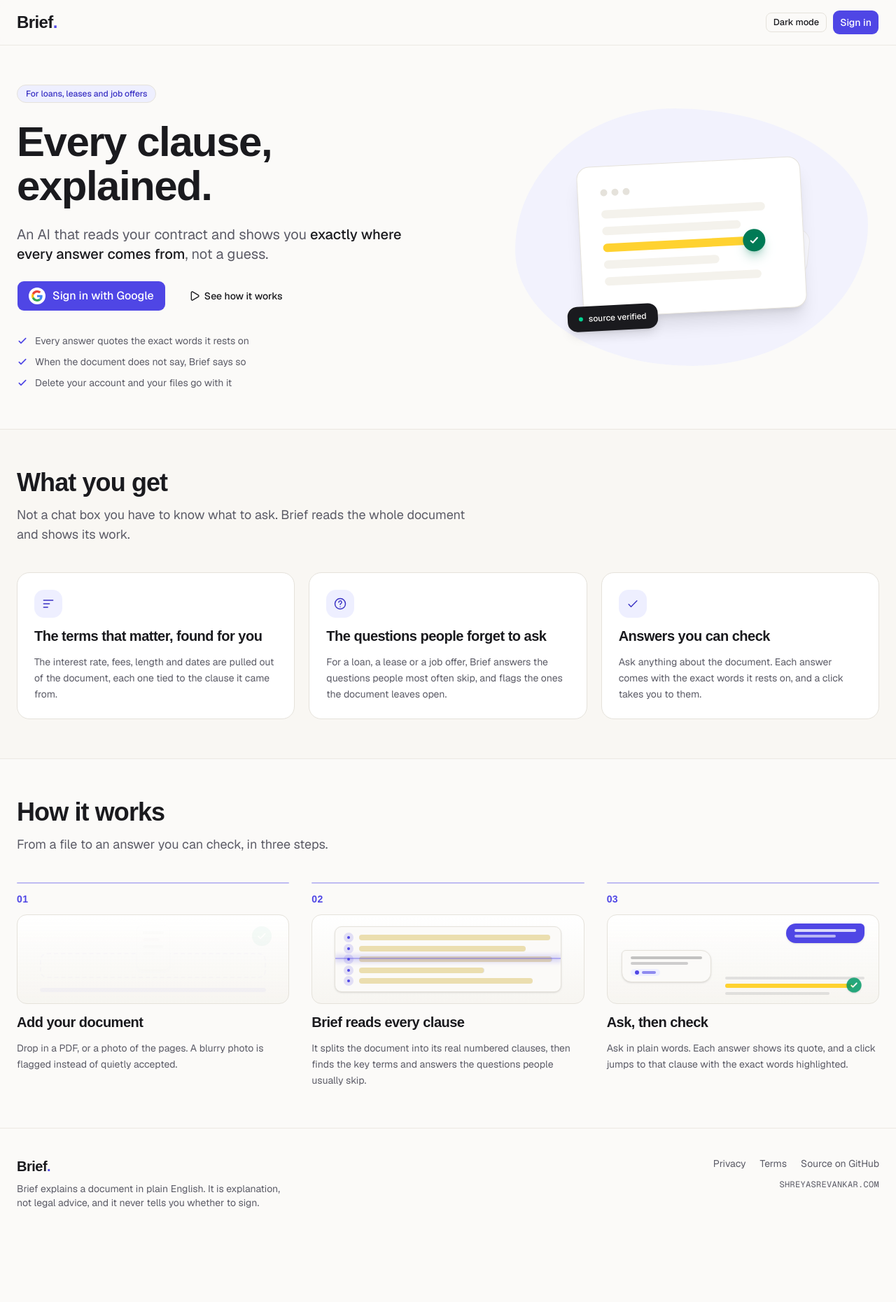
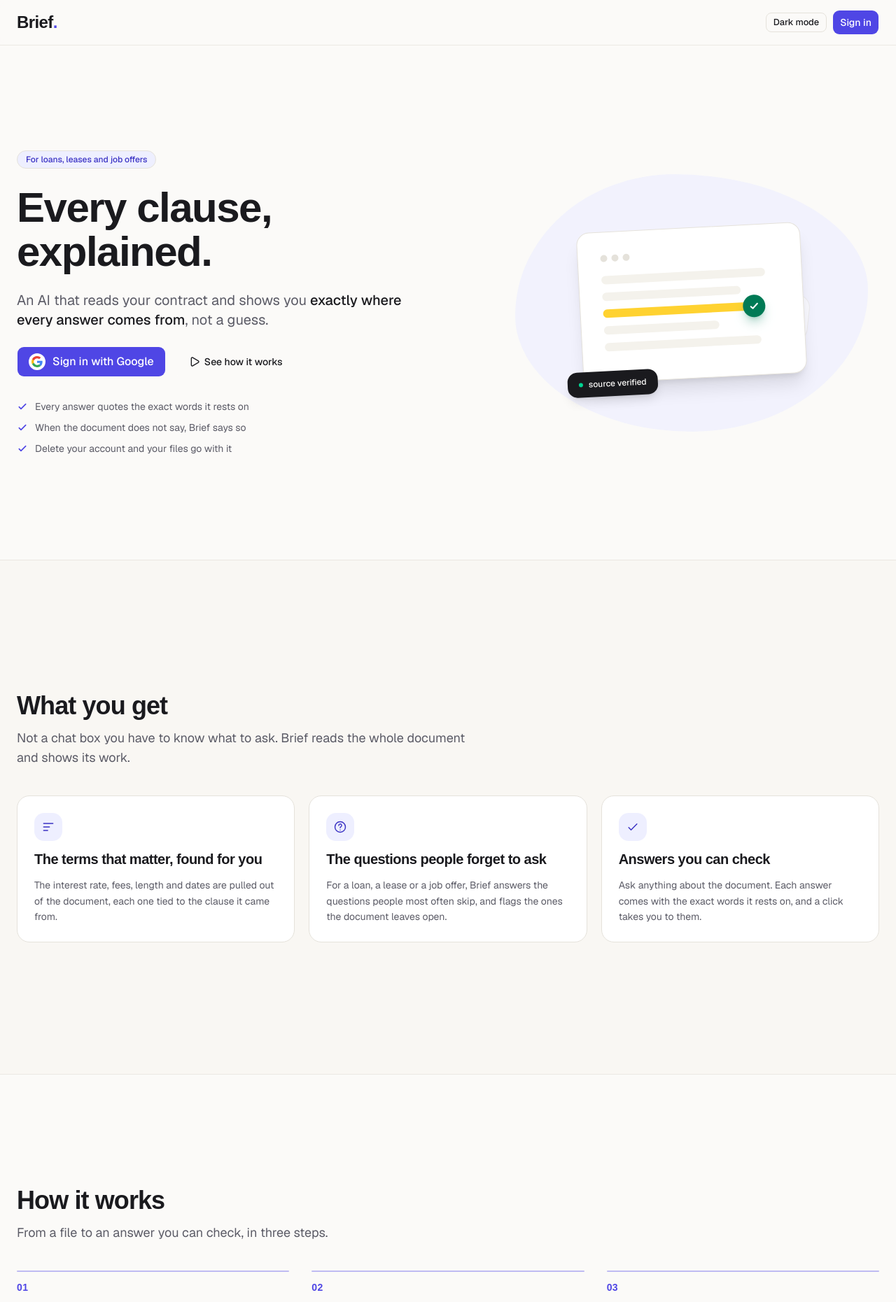
Before and after one commit to iamshrey10/Brief, a Next.js app in the folder web/: page / in a window 1280 px wide. Shown: the top 1861 px of the page at 70% size. Before the commit the page ends 1769 px from the top, so only its background shows below. Built offline with nearby package versions, Linux system fonts and the light colour scheme; no server answers; a web font is replaced by a local one.

Commit message:
Landing page is three full screens: hero, What you get, How it works

```diff
--- a/web/app/page.tsx
+++ b/web/app/page.tsx
@@ -12,7 +12,9 @@ export default async function Home() {
   return (
     <div className="flex flex-1 flex-col bg-background">
       <SiteHeader signedIn={signedIn} />
-      <LandingHero signedIn={signedIn} />
+      <div className="flex min-h-[calc(100svh-4.0625rem)] items-center">
+        <LandingHero signedIn={signedIn} />
+      </div>
       <LandingFeatures />
       <LandingSteps />
       <SiteFooter />
--- a/web/components/landing-features.tsx
+++ b/web/components/landing-features.tsx
@@ -54,7 +54,7 @@ export const FEATURES: Feature[] = [
 /** Three things Brief does, as cards. The section's id is what the top bar's link jumps to. */
 export function LandingFeatures() {
   return (
-    <section id="features" aria-labelledby="features-heading" className="scroll-mt-16 border-t border-border/70 bg-secondary/40">
+    <section id="features" aria-labelledby="features-heading" className="flex min-h-[calc(100svh-4.0625rem)] scroll-mt-16 items-center border-t border-border/70 bg-secondary/40">
       <div className="mx-auto w-[min(100%-3rem,1400px)] py-12 md:py-14">
         <div className="max-w-2xl">
           <h2 id="features-heading" className="text-3xl font-semibold tracking-tight text-foreground md:text-4xl">
--- a/web/components/landing-steps.tsx
+++ b/web/components/landing-steps.tsx
@@ -22,7 +22,7 @@ export const STEPS = [
 /** How it works, as three numbered steps. The section's id is what the top bar's link jumps to. */
 export function LandingSteps() {
   return (
-    <section id="how" aria-labelledby="how-heading" className="scroll-mt-16 border-t border-border/70">
+    <section id="how" aria-labelledby="how-heading" className="flex min-h-[calc(100svh-4.0625rem)] scroll-mt-16 items-center border-t border-border/70">
       <div className="mx-auto w-[min(100%-3rem,1400px)] py-12 md:py-14">
         <div className="max-w-2xl">
           <h2 id="how-heading" className="text-3xl font-semibold tracking-tight text-foreground md:text-4xl">
```
Also changed, not shown: 1 other file (tests, documents, lock files or other folders).
